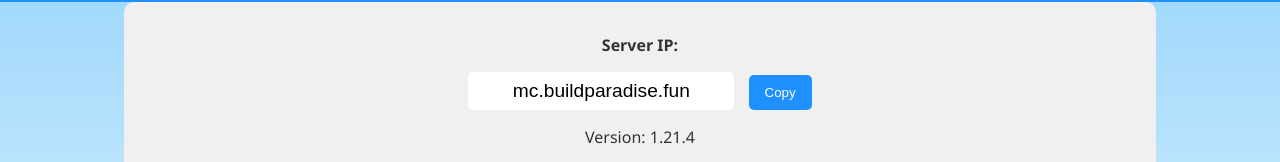
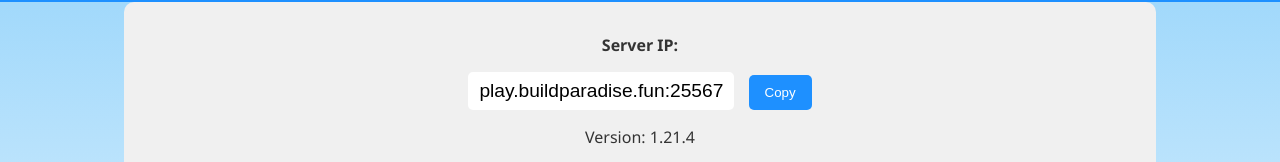
Before and after one commit to wer310/buildparadise.fun, a plain HTML site: page index.html in a window 1280 px wide. Shown: the part 171-333 px from the top of the page. Drawn offline with Linux system fonts and the light colour scheme.

Commit message:
Update index.html

```diff
--- a/index.html
+++ b/index.html
@@ -78,7 +78,7 @@
 
 <section class="section ip-box">
   <p><strong>Server IP:</strong></p>
-  <input type="text" id="ip" value="mc.buildparadise.fun" readonly>
+  <input type="text" id="ip" value="play.buildparadise.fun:25567" readonly>
   <button onclick="copyIP()">Copy</button>
   <p>Version: 1.21.4</p>
 </section>
```
